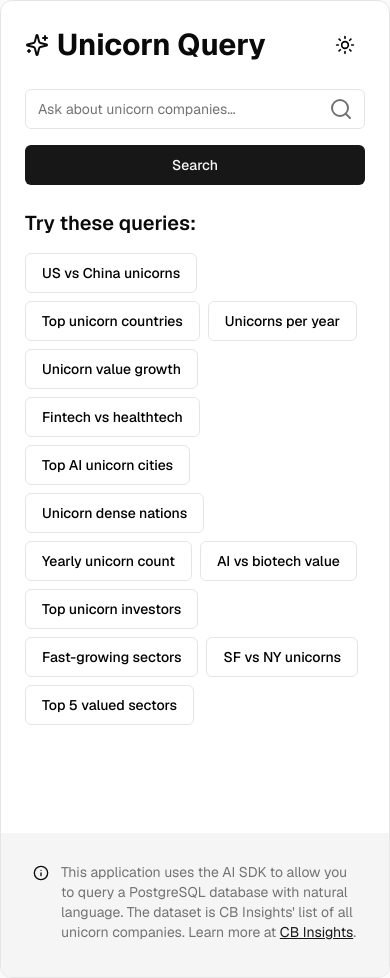
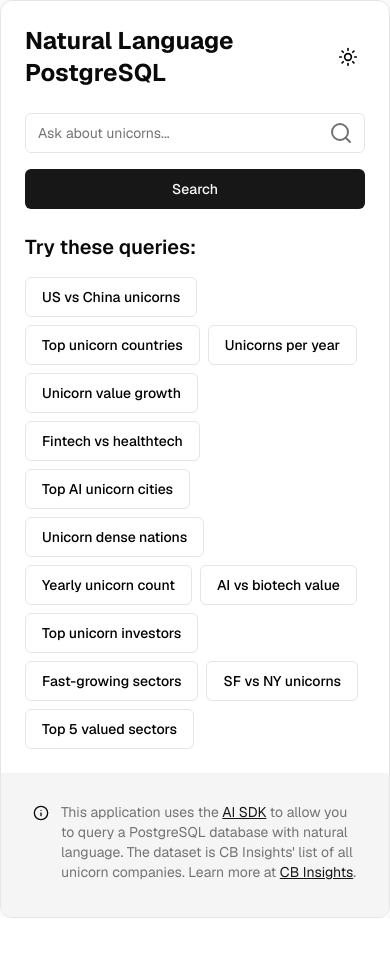
Before and after one commit to vercel-labs/natural-language-postgres, a Next.js app: page / in a window 390 px wide. After the commit the page ends 918 px from the top, so only its background shows below. Built offline with nearby package versions, Linux system fonts and the light colour scheme.

Commit message:
update og and mobile styles

```diff
--- a/app/page.tsx
+++ b/app/page.tsx
@@ -79,55 +79,59 @@ export default function Component() {
   const suggestionQueries = [
     {
       desktop: "Compare unicorn valuations in the US vs China over time",
-      mobile: "US vs China unicorns"
+      mobile: "US vs China unicorns",
     },
     {
       desktop: "Countries with highest unicorn density",
-      mobile: "Top unicorn countries"
+      mobile: "Top unicorn countries",
     },
     {
-      desktop: "Show the number of unicorns founded each year over the past two decades",
-      mobile: "Unicorns per year"
+      desktop:
+        "Show the number of unicorns founded each year over the past two decades",
+      mobile: "Unicorns per year",
     },
     {
       desktop: "Display the cumulative total valuation of unicorns over time",
-      mobile: "Unicorn value growth"
+      mobile: "Unicorn value growth",
     },
     {
-      desktop: "Compare the yearly funding amounts for fintech vs healthtech unicorns",
-      mobile: "Fintech vs healthtech"
+      desktop:
+        "Compare the yearly funding amounts for fintech vs healthtech unicorns",
+      mobile: "Fintech vs healthtech",
     },
     {
       desktop: "Which cities have with most AI unicorns",
-      mobile: "Top AI unicorn cities"
+      mobile: "Top AI unicorn cities",
     },
     {
       desktop: "Show the countries with highest unicorn density",
-      mobile: "Unicorn dense nations"
+      mobile: "Unicorn dense nations",
     },
     {
-      desktop: "Show the number of unicorns (grouped by year) over the past decade",
-      mobile: "Yearly unicorn count"
+      desktop:
+        "Show the number of unicorns (grouped by year) over the past decade",
+      mobile: "Yearly unicorn count",
     },
     {
-      desktop: "Compare the average valuation of AI companies vs. biotech companies",
-      mobile: "AI vs biotech value"
+      desktop:
+        "Compare the average valuation of AI companies vs. biotech companies",
+      mobile: "AI vs biotech value",
     },
     {
       desktop: "Investors with the most unicorns",
-      mobile: "Top unicorn investors"
+      mobile: "Top unicorn investors",
     },
     {
       desktop: "Fastest growing industries by valuation",
-      mobile: "Fast-growing sectors"
+      mobile: "Fast-growing sectors",
     },
     {
       desktop: "Compare count of unicorns in SF and NY over time",
-      mobile: "SF vs NY unicorns"
+      mobile: "SF vs NY unicorns",
     },
     {
       desktop: "Top 5 industries by total valuation",
-      mobile: "Top 5 valued sectors"
+      mobile: "Top 5 valued sectors",
     },
   ];
 
@@ -209,18 +213,17 @@ export default function Component() {
 
   return (
     <div className="min-h-screen bg-neutral-50 dark:bg-neutral-900 flex items-start justify-center p-0 sm:p-8">
-      <div className="w-full max-w-4xl">
+      <div className="w-full max-w-4xl min-h-screen sm:min-h-0 flex flex-col ">
         <motion.div
-          className="bg-card rounded-xl border border-border overflow-hidden"
+          className="bg-card rounded-xl border border-border overflow-hidden flex-grow flex flex-col"
           initial={{ opacity: 0 }}
           animate={{ opacity: 1 }}
           transition={{ duration: 0.5, ease: "easeOut" }}
         >
-          <div className="p-6 sm:p-8">
+          <div className="p-6 sm:p-8 flex flex-col flex-grow">
             <div className="flex items-center justify-between mb-6">
-              <h1 className="text-3xl sm:text-4xl font-bold text-foreground flex items-center">
-                <Sparkles className="mr-2" />
-                Unicorn Query
+              <h1 className="text-2xl sm:text-3xl font-bold text-foreground flex items-center">
+                Natural Language PostgreSQL
               </h1>
               <Button
                 variant="ghost"
@@ -240,7 +243,7 @@ export default function Component() {
                 <div className="relative flex-grow">
                   <Input
                     type="text"
-                    placeholder="Ask about unicorn companies..."
+                    placeholder="Ask about unicorns..."
                     value={inputValue}
                     onChange={(e) => setInputValue(e.target.value)}
                     className="pr-10"
@@ -265,7 +268,10 @@ export default function Component() {
                 </div>
               </div>
             </form>
-            <div id="main-container" className="h-[600px] flex flex-col">
+            <div
+              id="main-container"
+              className="flex-grow flex flex-col min-h-[300px] sm:h-[600px]"
+            >
               <div className="flex-grow h-full">
                 <AnimatePresence mode="wait">
                   {submitted ? (
@@ -333,7 +339,7 @@ export default function Component() {
                               value="table"
                               className="flex-grow overflow-y-scroll"
                             >
-                              <div className="h-[10px] bg-orange-500 relative">
+                              <div className="sm:h-[10px] relative">
                                 <Table className="min-w-full divide-y divide-border">
                                   <TableHeader className="bg-secondary sticky top-0 shadow-sm">
                                     <TableRow>
@@ -407,10 +413,16 @@ export default function Component() {
                             key={index}
                             type="button"
                             variant="outline"
-                            onClick={() => handleSuggestionClick(suggestion.desktop)}
+                            onClick={() =>
+                              handleSuggestionClick(suggestion.desktop)
+                            }
                           >
-                            <span className="sm:hidden">{suggestion.mobile}</span>
-                            <span className="hidden sm:inline">{suggestion.desktop}</span>
+                            <span className="sm:hidden">
+                              {suggestion.mobile}
+                            </span>
+                            <span className="hidden sm:inline">
+                              {suggestion.desktop}
+                            </span>
                           </Button>
                         ))}
                       </div>
@@ -420,13 +432,21 @@ export default function Component() {
               </div>
             </div>
           </div>
-          <div className="bg-muted p-4">
+          <div className="bg-muted p-4 mt-auto">
             <Alert className="bg-muted text-muted-foreground border-0">
               <Info className="h-4 w-4 text-primary" />
               <AlertDescription>
-                This application uses the AI SDK to allow you to query a
-                PostgreSQL database with natural language. The dataset is CB
-                Insights&apos; list of all unicorn companies. Learn more at{" "}
+                This application uses the{" "}
+                <Link
+                  target="_blank"
+                  className="text-primary hover:text-primary/90 underline"
+                  href="https://sdk.vercel.ai"
+                >
+                  AI SDK
+                </Link>{" "}
+                to allow you to query a PostgreSQL database with natural
+                language. The dataset is CB Insights&apos; list of all unicorn
+                companies. Learn more at{" "}
                 <Link
                   href="https://www.cbinsights.com/research-unicorn-companies"
                   target="_blank"
```
Also changed, not shown: app/opengraph-image.png.
